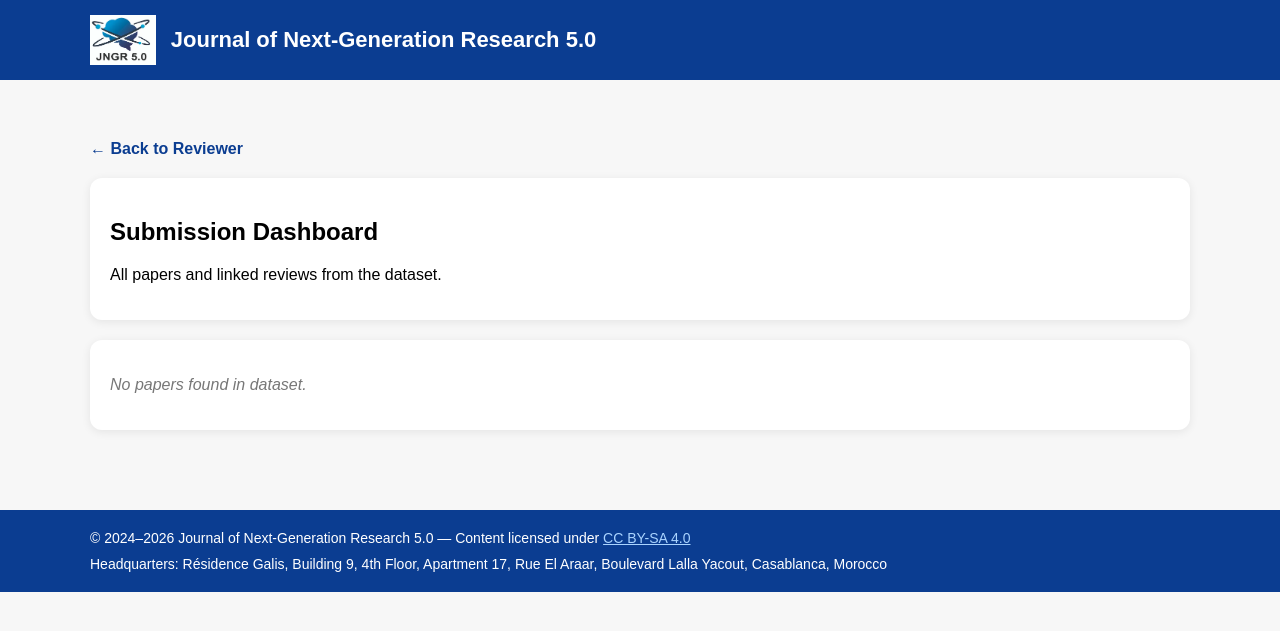
After one commit to datacemia/ai_submission_reviewer, a FastAPI app: template app/templates/dashboard.html in a window 1280 px wide. The commit adds this page. Shown: the top 631 px of the page. Run offline with FastAPI, Linux system fonts and the light colour scheme; the template is opened without the code that fills it, so the values that code supplies are empty; parts of the project's set-up code (start-up, migrations or seed data) failed here and were passed over.

Commit message:
feat: add dashboard page for papers and reviews

```diff
--- a/app/main.py
+++ b/app/main.py
@@ -10,6 +10,7 @@ from fastapi.responses import JSONResponse, HTMLResponse
 from fastapi.staticfiles import StaticFiles
 from fastapi.templating import Jinja2Templates
 from fastapi.security import HTTPBasic, HTTPBasicCredentials
+from collections import defaultdict
 
 from app.models import ReviewIssue, ReviewReport, SectionCheck
 from app.tools.extraction_tools import extract_text_from_file, extract_basic_metadata
@@ -265,3 +266,58 @@ async def test_openai():
         return {"response": response.choices[0].message.content}
     except Exception as e:
         return {"error": str(e)}
+
+@app.get("/dashboard", response_class=HTMLResponse)
+async def dashboard(request: Request, auth: bool = Depends(verify)):
+    try:
+        papers_response = (
+            supabase.table("papers")
+            .select("*")
+            .order("id", desc=True)
+            .execute()
+        )
+
+        reviews_response = (
+            supabase.table("reviews")
+            .select("*")
+            .order("id", desc=True)
+            .execute()
+        )
+
+        papers = papers_response.data or []
+        reviews = reviews_response.data or []
+
+        reviews_by_paper_id = defaultdict(list)
+        for review in reviews:
+            paper_id = review.get("paper_id")
+            if paper_id is not None:
+                reviews_by_paper_id[paper_id].append(review)
+
+        rows = []
+        for paper in papers:
+            paper_id = paper.get("id")
+            linked_reviews = reviews_by_paper_id.get(paper_id, [])
+            latest_review = linked_reviews[0] if linked_reviews else None
+
+            rows.append({
+                "paper": paper,
+                "latest_review": latest_review,
+                "reviews_count": len(linked_reviews),
+            })
+
+        return templates.TemplateResponse(
+            "dashboard.html",
+            {
+                "request": request,
+                "rows": rows,
+            },
+        )
+
+    except Exception as e:
+        return JSONResponse(
+            status_code=500,
+            content={
+                "error": f"Dashboard error: {str(e)}",
+                "trace": traceback.format_exc(),
+            },
+        )
--- /dev/null
+++ b/app/templates/dashboard.html
@@ -0,0 +1,249 @@
+<!DOCTYPE html>
+<html lang="en">
+<head>
+    <meta charset="UTF-8">
+    <title>Dashboard - AI Submission Reviewer</title>
+    <style>
+        body {
+            font-family: Arial, sans-serif;
+            margin: 0;
+            background: #f7f7f7;
+        }
+
+        .main-header {
+            background: #0b3d91;
+            color: white;
+            padding: 15px 30px;
+        }
+
+        .header-container {
+            display: flex;
+            align-items: center;
+            gap: 15px;
+            max-width: 1100px;
+            margin: auto;
+        }
+
+        .logo {
+            height: 50px;
+        }
+
+        .main-header h1 {
+            font-size: 22px;
+            margin: 0;
+        }
+
+        .container {
+            max-width: 1100px;
+            margin: 40px auto;
+            padding: 20px;
+        }
+
+        .top-actions {
+            margin-bottom: 20px;
+        }
+
+        .top-actions a {
+            color: #0b3d91;
+            text-decoration: none;
+            font-weight: bold;
+        }
+
+        .card {
+            background: white;
+            border-radius: 12px;
+            padding: 20px;
+            box-shadow: 0 2px 10px rgba(0,0,0,0.08);
+            margin-bottom: 20px;
+        }
+
+        .meta-grid {
+            display: grid;
+            grid-template-columns: repeat(auto-fit, minmax(180px, 1fr));
+            gap: 12px;
+            margin-top: 15px;
+            margin-bottom: 15px;
+        }
+
+        .meta-box {
+            background: #fafafa;
+            border: 1px solid #ddd;
+            border-radius: 8px;
+            padding: 12px;
+        }
+
+        .meta-label {
+            font-size: 12px;
+            color: #666;
+            text-transform: uppercase;
+            margin-bottom: 6px;
+        }
+
+        .meta-value {
+            font-weight: bold;
+            word-break: break-word;
+        }
+
+        .critical { color: #b00020; }
+        .warning { color: #d17b00; }
+        .info { color: #005bbb; }
+
+        pre {
+            white-space: pre-wrap;
+            background: #fafafa;
+            padding: 12px;
+            border-radius: 8px;
+            border: 1px solid #ddd;
+        }
+
+        ul {
+            margin-top: 8px;
+        }
+
+        .empty {
+            color: #777;
+            font-style: italic;
+        }
+
+        .main-footer {
+            background: #0b3d91;
+            color: white;
+            padding: 20px;
+            margin-top: 40px;
+            font-size: 14px;
+        }
+
+        .footer-container {
+            max-width: 1100px;
+            margin: auto;
+            display: flex;
+            justify-content: space-between;
+            flex-wrap: wrap;
+            gap: 10px;
+        }
+
+        .main-footer a {
+            color: #aad4ff;
+        }
+    </style>
+</head>
+<body>
+
+    <header class="main-header">
+        <div class="header-container">
+            <img src="/static/logo.webp" alt="JNGR Logo" class="logo">
+            <h1>Journal of Next-Generation Research 5.0</h1>
+        </div>
+    </header>
+
+    <div class="container">
+        <div class="top-actions">
+            <a href="/">← Back to Reviewer</a>
+        </div>
+
+        <div class="card">
+            <h2>Submission Dashboard</h2>
+            <p>All papers and linked reviews from the dataset.</p>
+        </div>
+
+        {% if rows %}
+            {% for row in rows %}
+                {% set paper = row.paper %}
+                {% set review = row.latest_review %}
+
+                <div class="card">
+                    <h3>{{ paper.filename }}</h3>
+
+                    <div class="meta-grid">
+                        <div class="meta-box">
+                            <div class="meta-label">Paper ID</div>
+                            <div class="meta-value">{{ paper.id }}</div>
+                        </div>
+
+                        <div class="meta-box">
+                            <div class="meta-label">Template</div>
+                            <div class="meta-value">{{ paper.template_type or "N/A" }}</div>
+                        </div>
+
+                        <div class="meta-box">
+                            <div class="meta-label">Score</div>
+                            <div class="meta-value">{{ paper.score if paper.score is not none else "N/A" }}/100</div>
+                        </div>
+
+                        <div class="meta-box">
+                            <div class="meta-label">Reviews Count</div>
+                            <div class="meta-value">{{ row.reviews_count }}</div>
+                        </div>
+                    </div>
+
+                    <p>
+                        <strong>File URL:</strong>
+                        {% if paper.file_url %}
+                            <a href="{{ paper.file_url }}" target="_blank">Open file</a>
+                        {% else %}
+                            N/A
+                        {% endif %}
+                    </p>
+
+                    <h4>Metadata</h4>
+                    <pre>{{ paper.metadata or "No metadata available." }}</pre>
+
+                    {% if review %}
+                        <h4>Issues</h4>
+                        {% if review.issues %}
+                            <ul>
+                                {% for issue in review.issues %}
+                                    <li class="{{ issue.severity }}">
+                                        <strong>[{{ issue.severity|upper }}]</strong>
+                                        {{ issue.category }}: {{ issue.message }}
+                                    </li>
+                                {% endfor %}
+                            </ul>
+                        {% else %}
+                            <p class="empty">No issues found.</p>
+                        {% endif %}
+
+                        <h4>Suggestions</h4>
+                        {% if review.suggestions %}
+                            <ul>
+                                {% for suggestion in review.suggestions %}
+                                    <li>{{ suggestion }}</li>
+                                {% endfor %}
+                            </ul>
+                        {% else %}
+                            <p class="empty">No suggestions available.</p>
+                        {% endif %}
+
+                        <h4>Editorial Feedback</h4>
+                        <pre>{{ review.editorial_feedback or "No editorial feedback available." }}</pre>
+                    {% else %}
+                        <p class="empty">No review linked to this paper.</p>
+                    {% endif %}
+                </div>
+            {% endfor %}
+        {% else %}
+            <div class="card">
+                <p class="empty">No papers found in dataset.</p>
+            </div>
+        {% endif %}
+    </div>
+
+    <footer class="main-footer">
+        <div class="footer-container">
+            <div>
+                © 2024–2026 Journal of Next-Generation Research 5.0 —
+                Content licensed under
+                <a href="https://creativecommons.org/licenses/by-sa/4.0/" target="_blank">
+                    CC BY-SA 4.0
+                </a>
+            </div>
+
+            <div>
+                Headquarters: Résidence Galis, Building 9, 4th Floor, Apartment 17,
+                Rue El Araar, Boulevard Lalla Yacout, Casablanca, Morocco
+            </div>
+        </div>
+    </footer>
+
+</body>
+</html>
```
Also changed, not shown: app/templates/index.html (+15 -0 lines).
